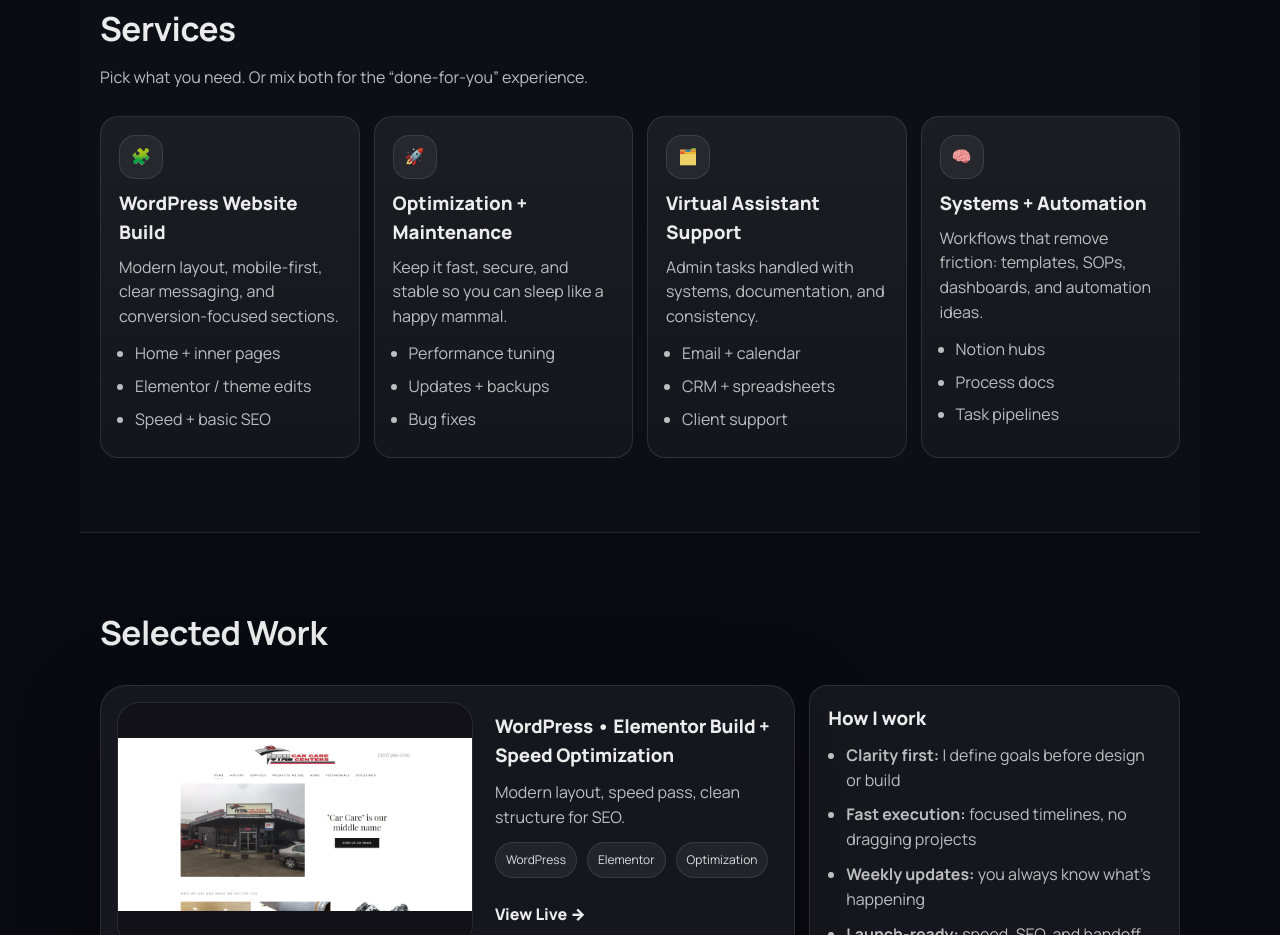
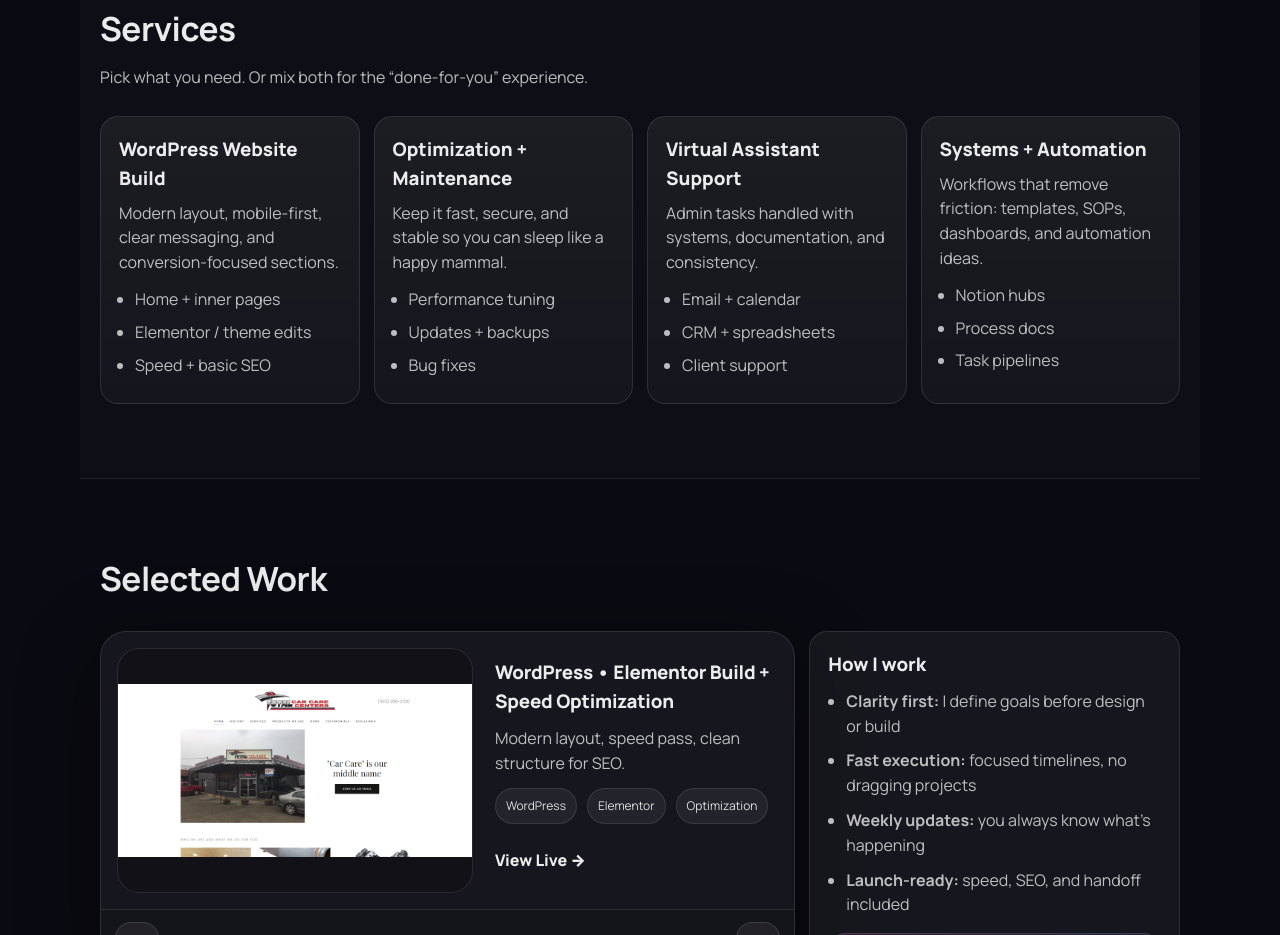
Before and after one commit to rafaellmrcs/portfolio, a website: page index.html in a window 1280 px wide. Shown: the part 1276-2211 px from the top of the page. Drawn offline with Linux system fonts and the light colour scheme.

Commit message:
removed icon

```diff
--- a/index.html
+++ b/index.html
@@ -224,7 +224,6 @@
 
         <div class="service-grid">
           <div class="service reveal">
-            <div class="service__icon">🧩</div>
             <h3>WordPress Website Build</h3>
             <p>
               Modern layout, mobile-first, clear messaging, and
@@ -238,7 +237,6 @@
           </div>
 
           <div class="service reveal">
-            <div class="service__icon">🚀</div>
             <h3>Optimization + Maintenance</h3>
             <p>
               Keep it fast, secure, and stable so you can sleep like a happy
@@ -252,7 +250,6 @@
           </div>
 
           <div class="service reveal">
-            <div class="service__icon">🗂️</div>
             <h3>Virtual Assistant Support</h3>
             <p>
               Admin tasks handled with systems, documentation, and consistency.
@@ -265,7 +262,6 @@
           </div>
 
           <div class="service reveal">
-            <div class="service__icon">🧠</div>
             <h3>Systems + Automation</h3>
             <p>
               Workflows that remove friction: templates, SOPs, dashboards, and
```
